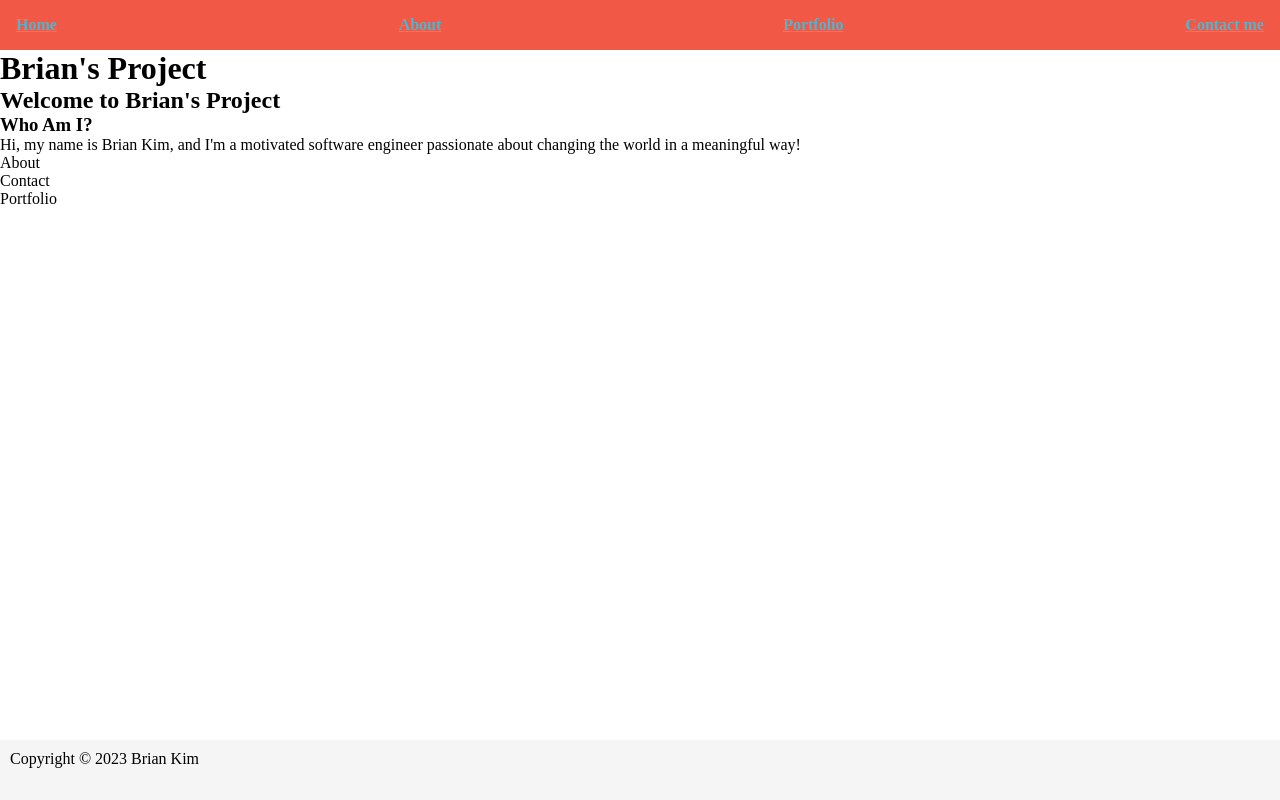
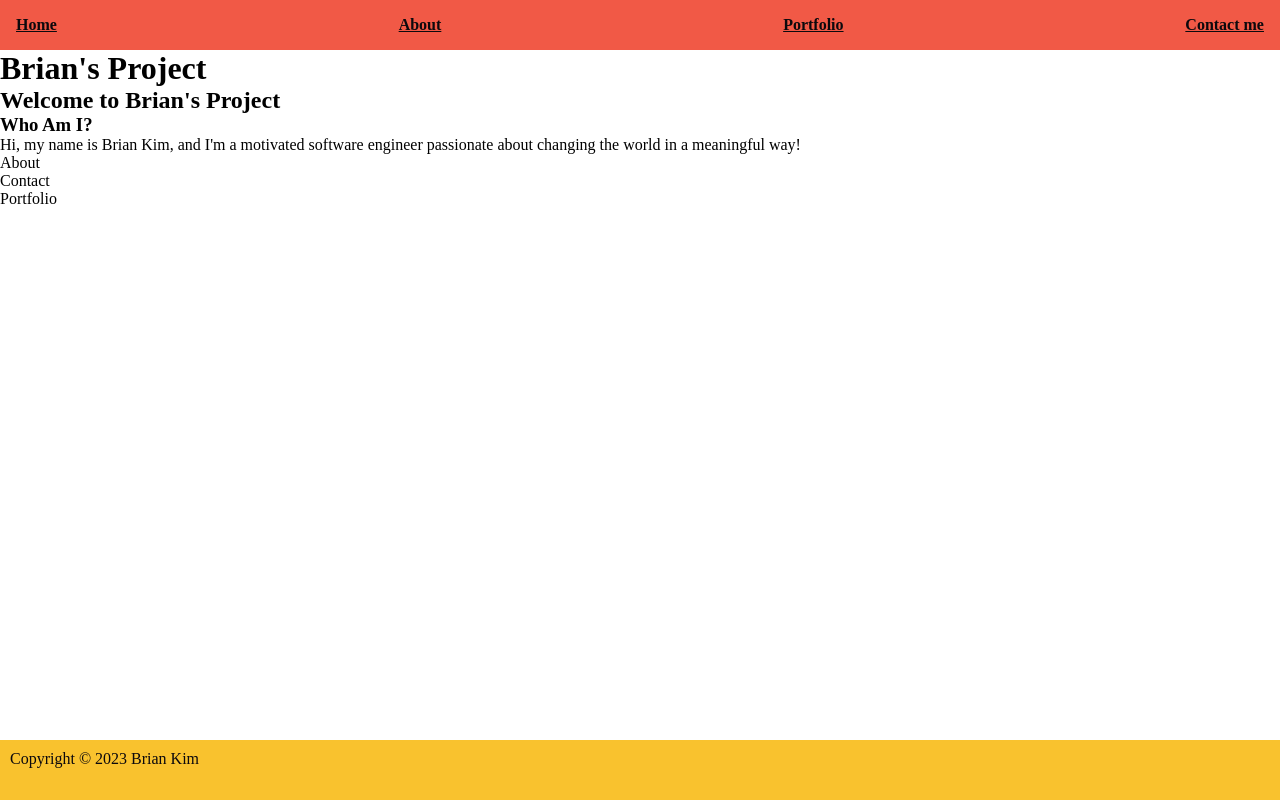
Before and after one commit to bibimbop123/Brian-s-Personal-Project, a React (Vite) app: page / in a window 1280 px wide. Built offline with nearby package versions, Linux system fonts and the light colour scheme; the HTML template or start-up script is replaced by a standard one.

Commit message:
css coloring

```diff
--- a/src/App.css
+++ b/src/App.css
@@ -11,7 +11,7 @@
   justify-content: space-between;
   align-items: center;
   background-color: #F15946;
-  color: #53B3CB;
+  color: #0C090D;
   font-weight: bolder;
   padding: .5rem
 }
@@ -20,6 +20,7 @@
   bottom: 0;
   width: 100%;
   height: 60px;
-  background-color: #f5f5f5;
+  background-color: #F9C22E  ;
+  color: #0C090D;
   padding: 10px;
 }
```
